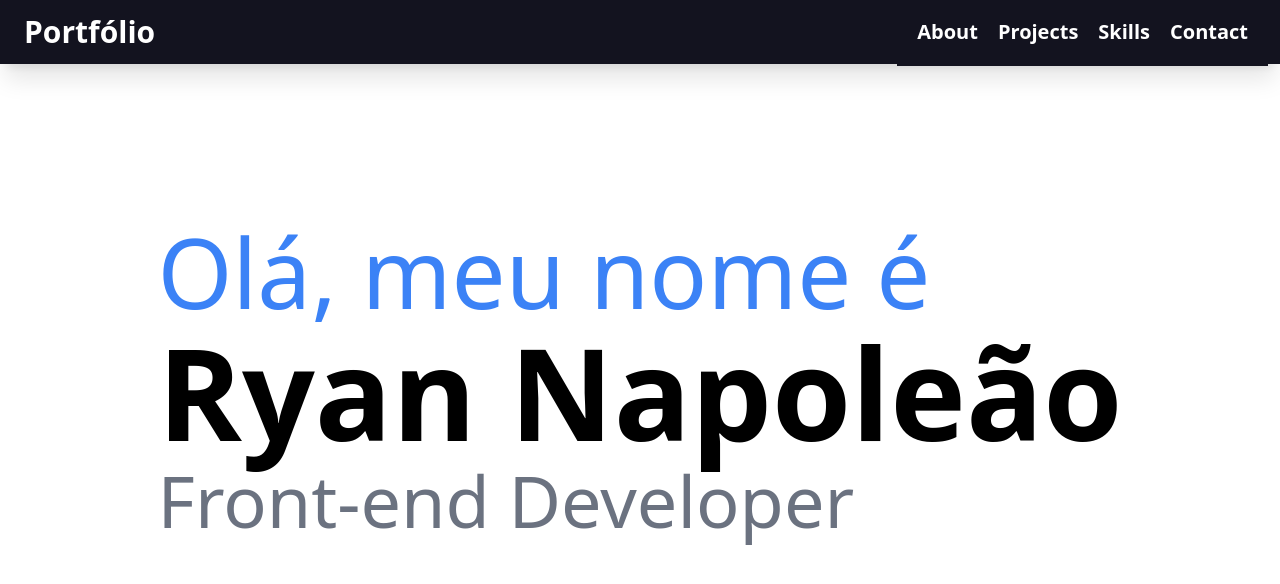
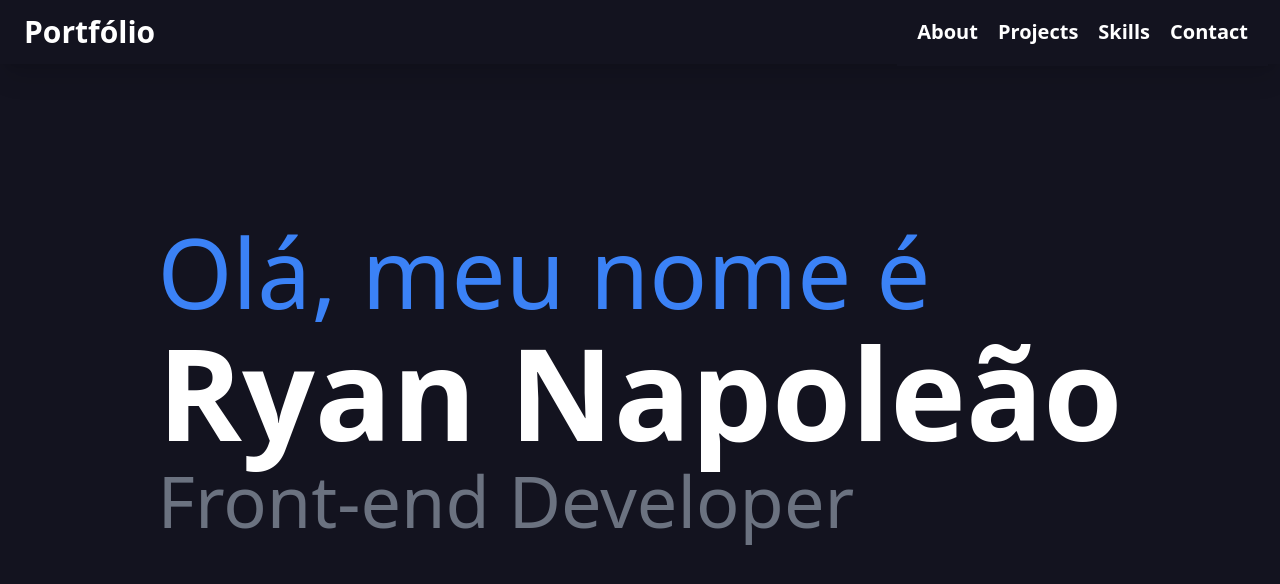
Before and after one commit to RyanNS7/personal-portfolio, a React (Vite) app: page / in a window 1280 px wide. Shown: the top 584 px of the page. Built offline with nearby package versions, Linux system fonts and the light colour scheme.

Commit message:
tailwind css

```diff
--- a/src/index.css
+++ b/src/index.css
@@ -8,4 +8,6 @@
 
 body{
     position: relative;
+    background-color: #13131F;
+    color: white;
 }
--- a/tailwind.config.cjs
+++ b/tailwind.config.cjs
@@ -8,11 +8,13 @@ module.exports = {
   theme: {
     extend: {
       screens: {
-        'tm': '470px'
+        'tm': '470px',
+        'vtm': '331px'
       },
 
       colors: {
         'theme-dark': '#13131F'
+
       }
     },
   },
```
